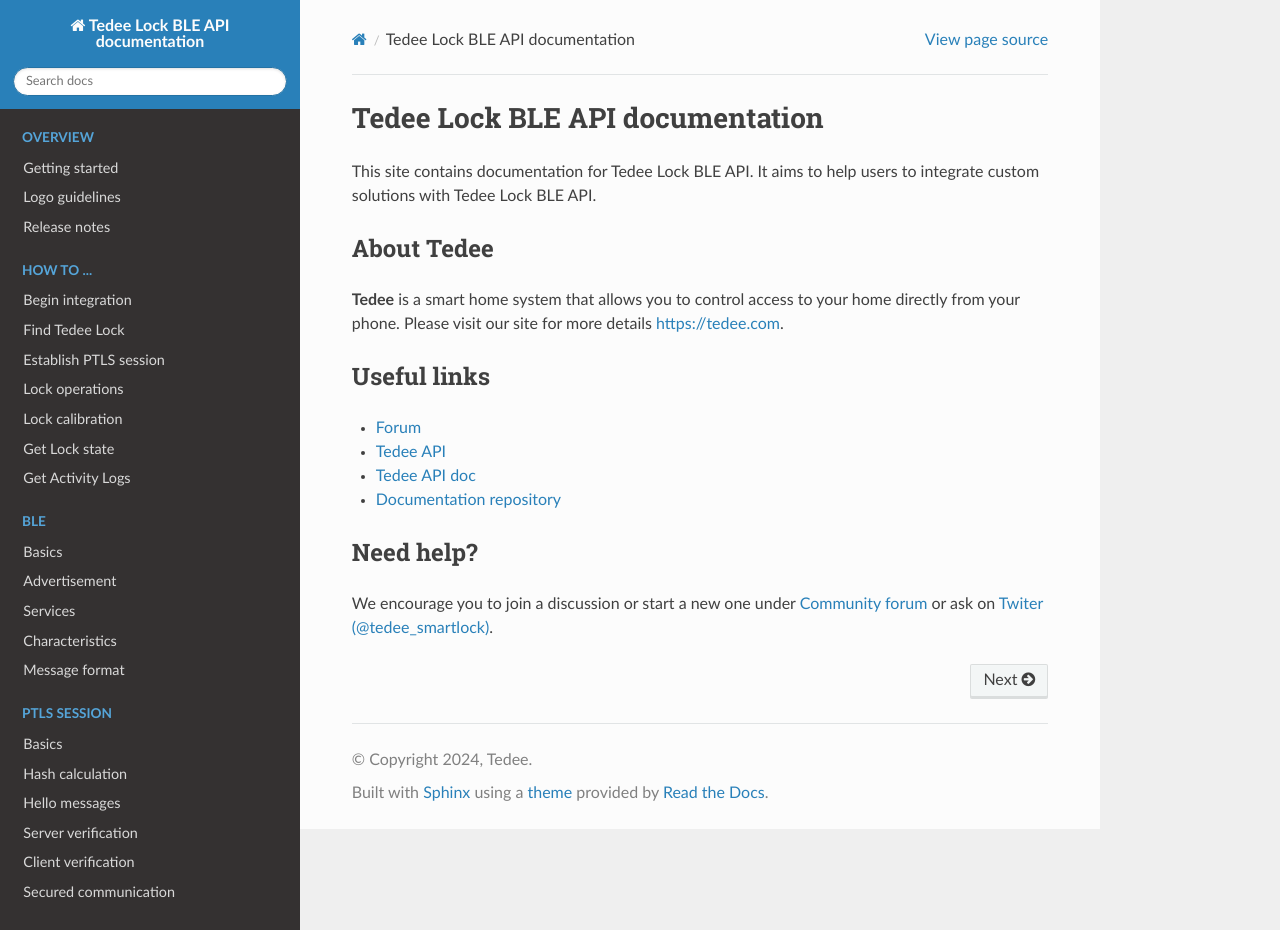
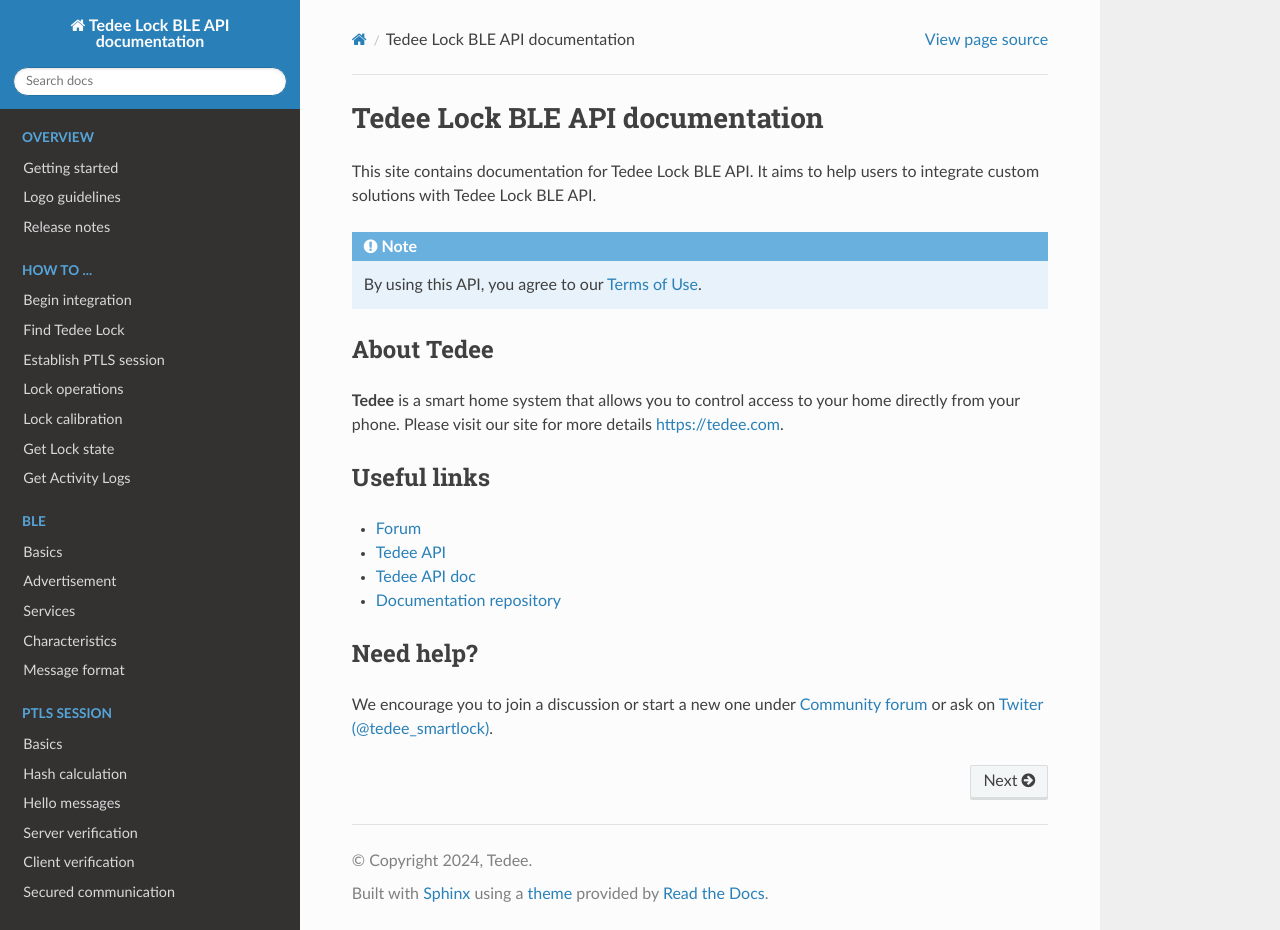
Before and after one commit to tedee-com/tedee-lock-ble-api-doc, a Sphinx documentation site: the page built from docs/source/index.rst, in a window 1280 px wide and 930 px high. Built offline with Sphinx 7.4.7 and the Read the Docs theme 3.1.0, drawn with Linux system fonts in a browser that asks for light colours.

Commit message:
Terms of use (#16)
* add terms of use

* terms of use in README

---------

Co-authored-by: Lukasz Wereszczynski <lukasz.wereszczynski@tedee.com>

```diff
--- a/README.rst
+++ b/README.rst
@@ -14,6 +14,9 @@
 You can find a compiled version of this documentation `here <https://tedee-tedee-lock-ble-api-doc.readthedocs-hosted.com/en/latest>`_.
 
 Visit our website `tedee.com <https://tedee.com>`_.
+
+.. note::
+   By using this API, you agree to our `Terms of Use <https://tedee.com/terms-of-use-tedee-apis-and-sdks/>`_.
 
 Contribution
 ============
--- a/docs/source/index.rst
+++ b/docs/source/index.rst
@@ -81,6 +81,9 @@
 This site contains documentation for Tedee Lock BLE API.
 It aims to help users to integrate custom solutions with Tedee Lock BLE API.
 
+.. note::
+   By using this API, you agree to our `Terms of Use <https://tedee.com/terms-of-use-tedee-apis-and-sdks/>`_.
+
 About Tedee
 -----------
 
```
